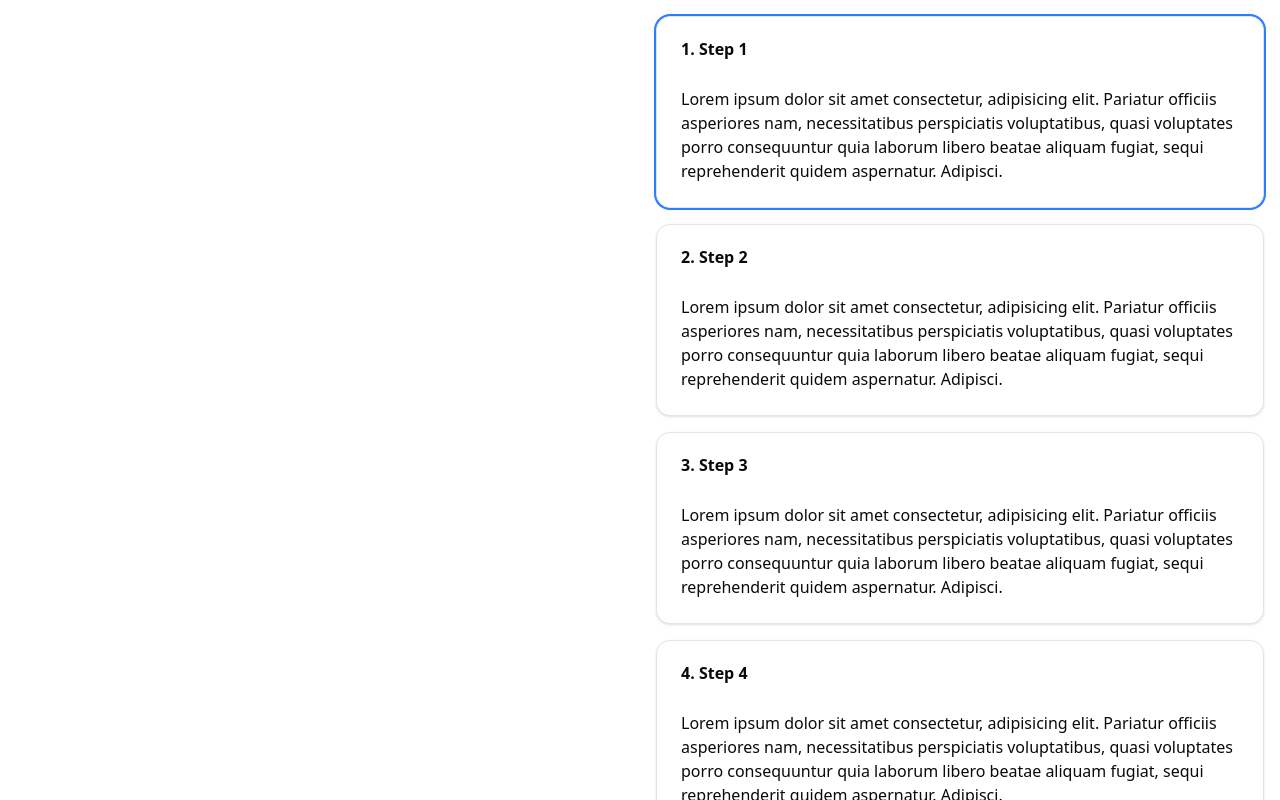
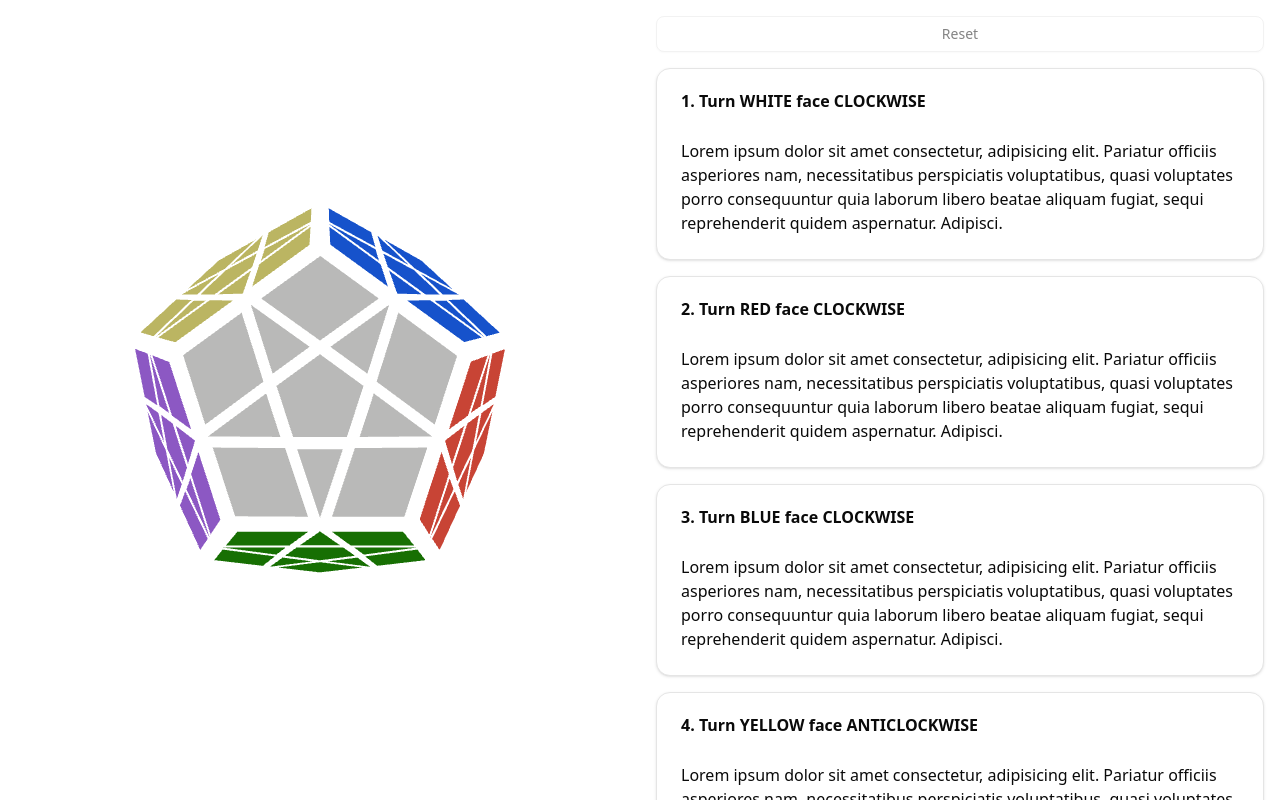
Before and after one commit to JosephAbbey/MegaminxSolverWeb, a Next.js app in the folder megaminx-solver/: page / in a window 1280 px wide. Built offline with nearby package versions, Linux system fonts and the light colour scheme; no server answers.

Commit message:
Animated turning in sequence

```diff
--- a/megaminx-solver/package.json
+++ b/megaminx-solver/package.json
@@ -14,6 +14,7 @@
     "@react-three/a11y": "^3.0.0",
     "@react-three/drei": "^10.0.0",
     "@react-three/fiber": "^9.0.0",
+    "@tweenjs/tween.js": "^25.0.0",
     "babel-plugin-react-compiler": "^19.1.0-rc.2",
     "class-variance-authority": "^0.7.1",
     "clsx": "^2.1.1",
--- a/megaminx-solver/src/app/page.tsx
+++ b/megaminx-solver/src/app/page.tsx
@@ -2,34 +2,92 @@
 
 import Scene, { AddToScene } from "@/components/dom/Scene"
 import Common from "@/components/fiber/Common"
-import StaticPuzzle from "@/components/fiber/Puzzle"
-import { Puzzle } from "@/types/Puzzle"
+import {
+  ANTICLOCKWISE,
+  CLOCKWISE,
+  Puzzle,
+  PuzzleColors,
+  PuzzleEdgedFace,
+  reverse,
+  Turn,
+} from "@/types/Puzzle"
 import { Card, CardContent, CardHeader, CardTitle } from "@/components/ui/card"
 import { cn } from "@/lib/utils"
-import { useState } from "react"
+import { useRef, useState } from "react"
 import usePuzzle from "@/components/hooks/Puzzle"
+import {
+  EdgedFace,
+  RotateFace,
+  StaticPuzzle,
+  Turning,
+  turnRef,
+} from "@/components/fiber/Puzzle"
+import { Group } from "three"
+import { invalidate } from "@react-three/fiber"
+import { Button } from "@/components/ui/button"
 
 export default function Home() {
-  const [currentStep, setCurrentStep] = useState(0) // You'll use this later for animation
-  const steps = [
-    "Step 1",
-    "Step 2",
-    "Step 3",
-    "Step 4",
-    "Step 5",
-    "Step 1",
-    "Step 2",
-    "Step 3",
-    "Step 4",
-    "Step 5",
+  const [currentStep, setCurrentStep] = useState(-1)
+  const steps: Turn[] = [
+    {
+      face: 0,
+      direction: CLOCKWISE,
+    },
+    {
+      face: 1,
+      direction: CLOCKWISE,
+    },
+    {
+      face: 2,
+      direction: CLOCKWISE,
+    },
+    {
+      face: 3,
+      direction: ANTICLOCKWISE,
+    },
+    {
+      face: 4,
+      direction: CLOCKWISE,
+    },
+    {
+      face: 5,
+      direction: CLOCKWISE,
+    },
+    {
+      face: 11,
+      direction: ANTICLOCKWISE,
+    },
   ]
-  const { puzzle, rotateFace: rotatePuzzleFace } = usePuzzle(
-    Puzzle.SolvedPuzzle(),
-  )
+  const puzzle = usePuzzle(Puzzle.SolvedPuzzle())
 
-  const [a, setA] = useState<number>(2)
-  // window.setA = setA // Expose setA globally for debugging purposes
-  // window.rotatePuzzleFace = rotatePuzzleFace // Expose rotatePuzzleFace globally for debugging purposes
+  const [turn, setTurn] = useState<Turn | null>(null)
+
+  const turningRef = useRef<Group>(null!)
+  const [animateFace, setAnimateFace] = useState<PuzzleEdgedFace | null>(null)
+
+  const doTurn = async (turn: Turn) => {
+    setAnimateFace(puzzle.state.getEdgedFace(turn.face))
+    setTurn(turn)
+    invalidate()
+    await turnRef(turningRef, turn)
+    puzzle.turn(turn)
+    setTurn(null)
+  }
+
+  const animateToStep = async (index: number) => {
+    if (turn != null || index == currentStep) return
+    if (index < currentStep) {
+      for (let i = currentStep; i > index; i--) {
+        setCurrentStep(i - 1)
+        await doTurn(reverse(steps[i]))
+      }
+    } else {
+      for (let i = currentStep; i < index; i++) {
+        setCurrentStep(i + 1)
+        await doTurn(steps[i + 1])
+      }
+    }
+  }
 
   return (
     <div className="flex h-screen flex-col md:flex-row">
@@ -41,29 +99,50 @@ export default function Home() {
       {/* 3D */}
       <AddToScene>
         <Common />
-        <StaticPuzzle puzzle={puzzle} hiddenFace={a} />
+        <StaticPuzzle puzzle={puzzle.state} hiddenFace={turn?.face} />
+        <group visible={turn !== null}>
+          <RotateFace index={turn?.face ?? -1}>
+            <Turning turningRef={turningRef}>
+              {/* <Text>{typeof animateFace}</Text> */}
+              {animateFace && <EdgedFace face={animateFace} />}
+            </Turning>
+          </RotateFace>
+        </group>
       </AddToScene>
 
       {/* Steps Section (Right/bottom) */}
       <div className="mt-auto ml-0 flex h-1/2 w-full flex-col gap-4 overflow-y-auto p-4 md:mt-0 md:ml-auto md:h-full md:w-1/2">
+        <Button
+          variant="outline"
+          disabled={currentStep === -1}
+          onMouseDown={() => animateToStep(-1)}
+          className={cn("cursor-not-allowed", {
+            "cursor-pointer": currentStep !== -1,
+          })}
+        >
+          Reset
+        </Button>
         {steps.map((step, index) => (
           <Card
-            onMouseDown={() => (
-              setCurrentStep(index),
-              rotatePuzzleFace(0, false),
-              setA(index % 12)
-            )}
+            onMouseDown={() => animateToStep(index)}
             key={index}
+            aria-checked={currentStep === index}
+            role="radio"
             className={cn(
-              "hover:bg-accent cursor-pointer transition-all duration-300 ease-in-out select-none hover:shadow-lg",
+              "cursor-not-allowed transition-all duration-300 ease-in-out select-none",
               {
                 "ring-2 ring-blue-500": currentStep === index,
+                "hover:bg-accent cursor-pointer hover:shadow-lg":
+                  currentStep !== index && turn == null,
               },
             )}
           >
             <CardHeader>
               <CardTitle>
-                {index + 1}. {step}
+                {index + 1}. Turn {PuzzleColors[step.face]} face{" "}
+                {step.direction == ANTICLOCKWISE
+                  ? "ANTICLOCKWISE"
+                  : "CLOCKWISE"}
               </CardTitle>
             </CardHeader>
             <CardContent>
--- a/megaminx-solver/src/components/fiber/Common.tsx
+++ b/megaminx-solver/src/components/fiber/Common.tsx
@@ -1,18 +1,20 @@
 "use client"
 
 import { OrbitControls } from "@react-three/drei"
+import { TweenGroup } from "@/components/fiber/TweenGroup"
 
 export default function Common() {
   return (
     <>
       <OrbitControls
-        enableDamping={true}
+        // enableDamping={true}
         enableZoom={false}
         enablePan={false}
         minDistance={16}
       />
       {/* <Grid infiniteGrid /> */}
       <ambientLight intensity={2} color="white" />
+      <TweenGroup />
     </>
   )
 }
--- /dev/null
+++ b/megaminx-solver/src/components/fiber/TweenGroup.tsx
@@ -0,0 +1,13 @@
+"use client"
+
+import { useFrame } from "@react-three/fiber"
+import { Group } from "@tweenjs/tween.js"
+
+export const group = new Group()
+
+export function TweenGroup() {
+  useFrame(() => {
+    group.update()
+  })
+  return null
+}
--- a/megaminx-solver/src/components/hooks/Puzzle.ts
+++ b/megaminx-solver/src/components/hooks/Puzzle.ts
@@ -1,16 +1,18 @@
-import { Puzzle } from "@/types/Puzzle"
+import { Puzzle, Turn } from "@/types/Puzzle"
 import { useState } from "react"
 
-export default function usePuzzle(puzzle: Puzzle): {
-  puzzle: Puzzle
-  setPuzzle: (puzzle: Puzzle) => void
-  rotateFace: (index: number, anticlockwise: boolean) => void
-} {
+interface PuzzleHook {
+  state: Puzzle
+  setState: (puzzle: Puzzle) => void
+  turn: (t: Turn) => void
+}
+
+export default function usePuzzle(puzzle: Puzzle): PuzzleHook {
   const [state, setState] = useState(puzzle)
 
-  const rotateFace = (index: number, anticlockwise: boolean) => {
-    setState(state.rotateFace(index, anticlockwise))
+  const turn = (t: Turn) => {
+    setState(state.turn(t))
   }
 
-  return { puzzle: state, setPuzzle: setState, rotateFace }
+  return { state, setState, turn }
 }
--- a/megaminx-solver/src/types/Puzzle.ts
+++ b/megaminx-solver/src/types/Puzzle.ts
@@ -34,6 +34,8 @@ export const PuzzleColorToHex: Record<PuzzleColor, string> = {
   GREY: "#808080",
 }
 
+// Adjacency matrix for edges that are adjacent to each face in clockwise
+// order, with the first edge being adjacent to the face's 0 edge.
 const AdjacentEdges: [number, number][][] = [
   [
     [1, 0],
@@ -43,67 +45,67 @@ const AdjacentEdges: [number, number][][] = [
     [5, 0],
   ],
   [
+    [0, 0],
     [5, 4],
     [10, 2],
     [6, 3],
     [2, 1],
-    [0, 0],
   ],
   [
+    [0, 1],
     [1, 4],
     [6, 2],
     [7, 3],
     [3, 1],
-    [0, 1],
   ],
   [
+    [0, 2],
     [2, 4],
     [7, 2],
     [8, 3],
     [4, 1],
-    [0, 2],
   ],
   [
+    [0, 3],
     [3, 4],
     [8, 2],
     [9, 3],
     [5, 1],
-    [0, 3],
   ],
   [
+    [0, 4],
     [4, 4],
     [9, 2],
     [10, 3],
     [1, 1],
-    [0, 4],
   ],
   [
+    [11, 0],
     [7, 4],
     [2, 2],
     [1, 3],
     [10, 1],
-    [11, 0],
   ],
   [
+    [11, 4],
     [8, 4],
     [3, 2],
     [2, 3],
     [6, 1],
-    [11, 4],
   ],
   [
+    [11, 3],
     [9, 4],
     [4, 2],
     [3, 3],
     [7, 1],
-    [11, 3],
   ],
   [
+    [11, 2],
     [10, 4],
     [5, 2],
     [4, 3],
     [8, 1],
-    [11, 2],
   ],
   [
     [11, 1],
@@ -113,11 +115,11 @@ const AdjacentEdges: [number, number][][] = [
     [9, 1],
   ],
   [
+    [6, 0],
     [10, 0],
     [9, 0],
     [8, 0],
     [7, 0],
-    [6, 0],
   ],
 ]
 
@@ -139,9 +141,10 @@ export class Puzzle {
     ],
   ) {}
 
-  rotateFace(index: number, anticlockwise = false): this {
+  turn(turn: Turn): this {
+    const { face: index, direction: anticlockwise } = turn
     assert(index >= 0 && index < this.faces.length, "Face index out of bounds")
-    this.faces[index].rotate(anticlockwise)
+    this.faces[index].turn(anticlockwise)
 
     const edges = AdjacentEdges[index].map(([f, e]) =>
       this.faces[f].getEdgeCorners(e),
@@ -158,23 +161,32 @@ export class Puzzle {
     return this
   }
 
-  getFullFace(index: number): FullPuzzleFace {
+  getFullFace(index: number): PuzzleFullFace {
     assert(index >= 0 && index < this.faces.length, "Index out of bounds")
     const face = this.faces[index]
     const edges = AdjacentEdges[index].map(([f, e]) =>
       this.faces[f].getEdgeCorners(e),
     )
 
-    return new FullPuzzleFace(
+    return new PuzzleFullFace(
       face.color,
       face.edges.map(
         (color, i) => new PuzzleEdgePiece([color, edges[i][1]]),
-      ) as FullPuzzleFace["edges"],
+      ) as PuzzleFullFace["edges"],
       face.corners.map(
         (color, i) =>
           new PuzzleCornerPiece([color, edges[i][0], edges[(i + 4) % 5][2]]),
-      ) as FullPuzzleFace["corners"],
+      ) as PuzzleFullFace["corners"],
     )
+  }
+
+  getEdgedFace(index: number): PuzzleEdgedFace {
+    assert(index >= 0 && index < this.faces.length, "Index out of bounds")
+    const face = this.faces[index]
+    const edges = AdjacentEdges[index].map(([f, e]) =>
+      this.faces[f].getEdgeCorners(e),
+    )
+    return new PuzzleEdgedFace(face, edges as PuzzleEdgedFace["edges"])
   }
 
   static SolvedPuzzle(): Puzzle {
@@ -426,7 +438,7 @@ export class PuzzleFace {
     return this
   }
 
-  rotate(anticlockwise = false): this {
+  turn(anticlockwise = false): this {
     if (anticlockwise) {
       this.edges.unshift(this.edges.pop()!)
       this.corners.unshift(this.corners.pop()!)
@@ -439,7 +451,14 @@ export class PuzzleFace {
   }
 }
 
-export class FullPuzzleFace {
+export class PuzzleEdgedFace {
+  constructor(
+    public face: PuzzleFace,
+    public edges: [PuzzleEdge, PuzzleEdge, PuzzleEdge, PuzzleEdge, PuzzleEdge],
+  ) {}
+}
+
+export class PuzzleFullFace {
   constructor(
     public color: PuzzleColor,
 
@@ -459,7 +478,7 @@ export class FullPuzzleFace {
     ],
   ) {}
 
-  flatten(): PuzzleFace {
+  get face(): PuzzleFace {
     return new PuzzleFace(
       this.color,
       this.edges.map((edge) => edge.colors[0]) as [
@@ -487,3 +506,23 @@ export class PuzzleCornerPiece {
 export class PuzzleEdgePiece {
   constructor(public colors: [PuzzleColor, PuzzleColor]) {}
 }
+
+export type PuzzleEdge = [PuzzleColor, PuzzleColor, PuzzleColor]
+
+export type Turn = {
+  face: number
+  direction: Anticlockwise
+}
+
+export function reverse(turn: Turn): Turn {
+  return {
+    face: turn.face,
+    direction: turn.direction == ANTICLOCKWISE ? CLOCKWISE : ANTICLOCKWISE,
+  }
+}
+
+const AnticlockwiseSymbol = Symbol("anticlockwise")
+export type Anticlockwise = boolean & { [AnticlockwiseSymbol]: "anticlockwise" }
+
+export const ANTICLOCKWISE: Anticlockwise = true as Anticlockwise
+export const CLOCKWISE: Anticlockwise = false as Anticlockwise
```
Also changed, not shown: megaminx-solver/src/components/fiber/Puzzle.tsx (+173 -18 lines), 1 other file (tests, documents, lock files or other folders).
